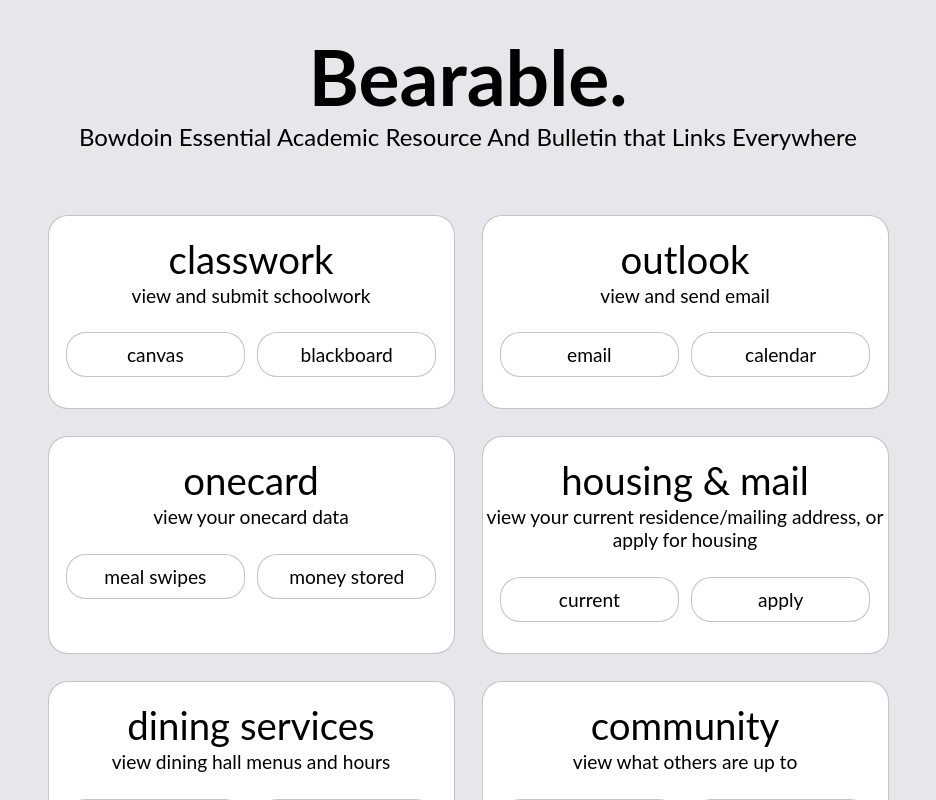
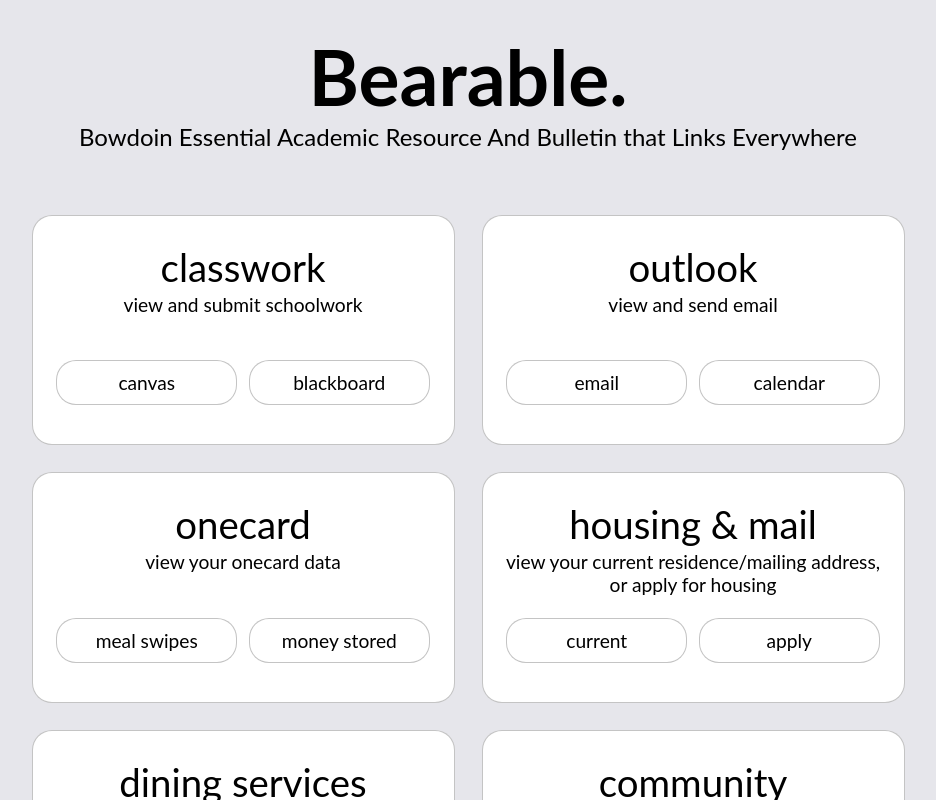
Before and after one commit to FoxSylv1/bearable, a React (Create React App) app: page / in a window 1280 px wide. Shown: the top 800 px of the page, without its empty margins (172-1108 px from the left). Built offline with nearby package versions, Linux system fonts and the light colour scheme.

Commit message:
Improve spacing.
Correctly space everything out to look nice.

```diff
--- a/src/components/Entry.js
+++ b/src/components/Entry.js
@@ -10,7 +10,7 @@ function Entry(props) {
     );
 
     return (
-        <div className="flex-element box">
+        <div className="flex-element entry box">
             <a href={(props.data.links[0]).link}>
                 <h3 className="entry-title">
                     {props.data.title}
--- a/src/components/Entry.scss
+++ b/src/components/Entry.scss
@@ -1,14 +1,17 @@
+.entry {
+    padding: 2%;
+}
+
 .entry-title {
-    margin-top: 20px;
-    margin-bottom: 2px;
+    margin-top: 10px;
+    margin-bottom: 3px;
 }
 .entry-subtitle {
-    margin-bottom: 20px;
+    height: 2rem;
+    margin-bottom: 30px;
 }
 .entry-links {
-    margin-bottom: 25px;
-    margin-left: 1.3%;
-    margin-right: 1.3%;
+    margin-bottom: 15px;
 }
 
 .entry-link {
--- a/src/index.scss
+++ b/src/index.scss
@@ -28,7 +28,8 @@ a {
     justify-content: center;
 }
 .flex-element {
-    width: 45%;
+    flex-basis: 40%;
+    flex-grow: 1;
     margin: 1.5%;
 }
 
```
